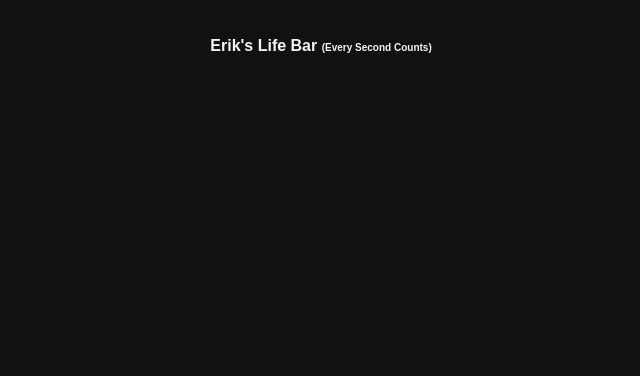
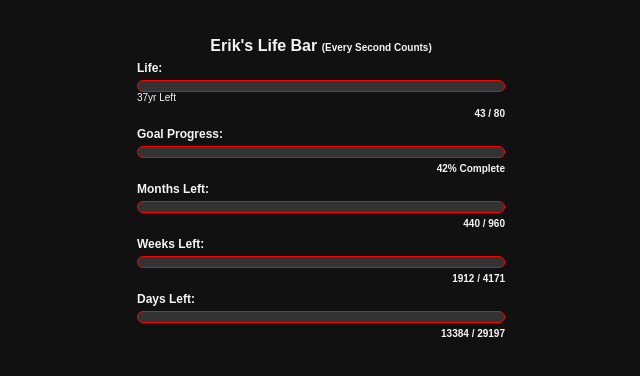
Before and after one commit to Red-Gamma-Nexus/life-bar, a plain HTML site: page index.html in a window 1280 px wide. Shown: the whole page, without its empty margins (319-959 px from the left). Drawn offline with Linux system fonts and the light colour scheme.

Commit message:
Update index.html

```diff
--- a/index.html
+++ b/index.html
@@ -43,4 +43,55 @@
   <div class="container">
     <h1>Erik's Life Bar <small>(Every Second Counts)</small></h1>
 
-    <!--
+    <!-- LIFE BAR -->
+    <div class="bar">
+      <div class="label">Life:</div>
+      <div class="progress-container">
+        <div id="lifeBar" class="progress-fill"></div>
+      </div>
+      <div class="life-extra">
+        <span id="lifeRemaining"></span>
+      </div>
+      <div id="lifeText" class="progress-text"></div>
+    </div>
+
+    <!-- GOAL BAR -->
+    <div class="bar">
+      <div class="label">Goal Progress:</div>
+      <div class="progress-container">
+        <div id="goalBar" class="progress-fill"></div>
+      </div>
+      <div id="goalText" class="progress-text"></div>
+    </div>
+
+    <!-- MONTHS BAR -->
+    <div class="bar">
+      <div class="label">Months Left:</div>
+      <div class="progress-container">
+        <div id="monthBar" class="progress-fill"></div>
+      </div>
+      <div id="monthText" class="progress-text"></div>
+    </div>
+
+    <!-- WEEKS BAR -->
+    <div class="bar">
+      <div class="label">Weeks Left:</div>
+      <div class="progress-container">
+        <div id="weekBar" class="progress-fill"></div>
+      </div>
+      <div id="weekText" class="progress-text"></div>
+    </div>
+
+    <!-- DAYS BAR -->
+    <div class="bar">
+      <div class="label">Days Left:</div>
+      <div class="progress-container">
+        <div id="dayBar" class="progress-fill"></div>
+      </div>
+      <div id="dayText" class="progress-text"></div>
+    </div>
+  </div>
+
+  <script src="app.js"></script>
+</body>
+</html>
```
